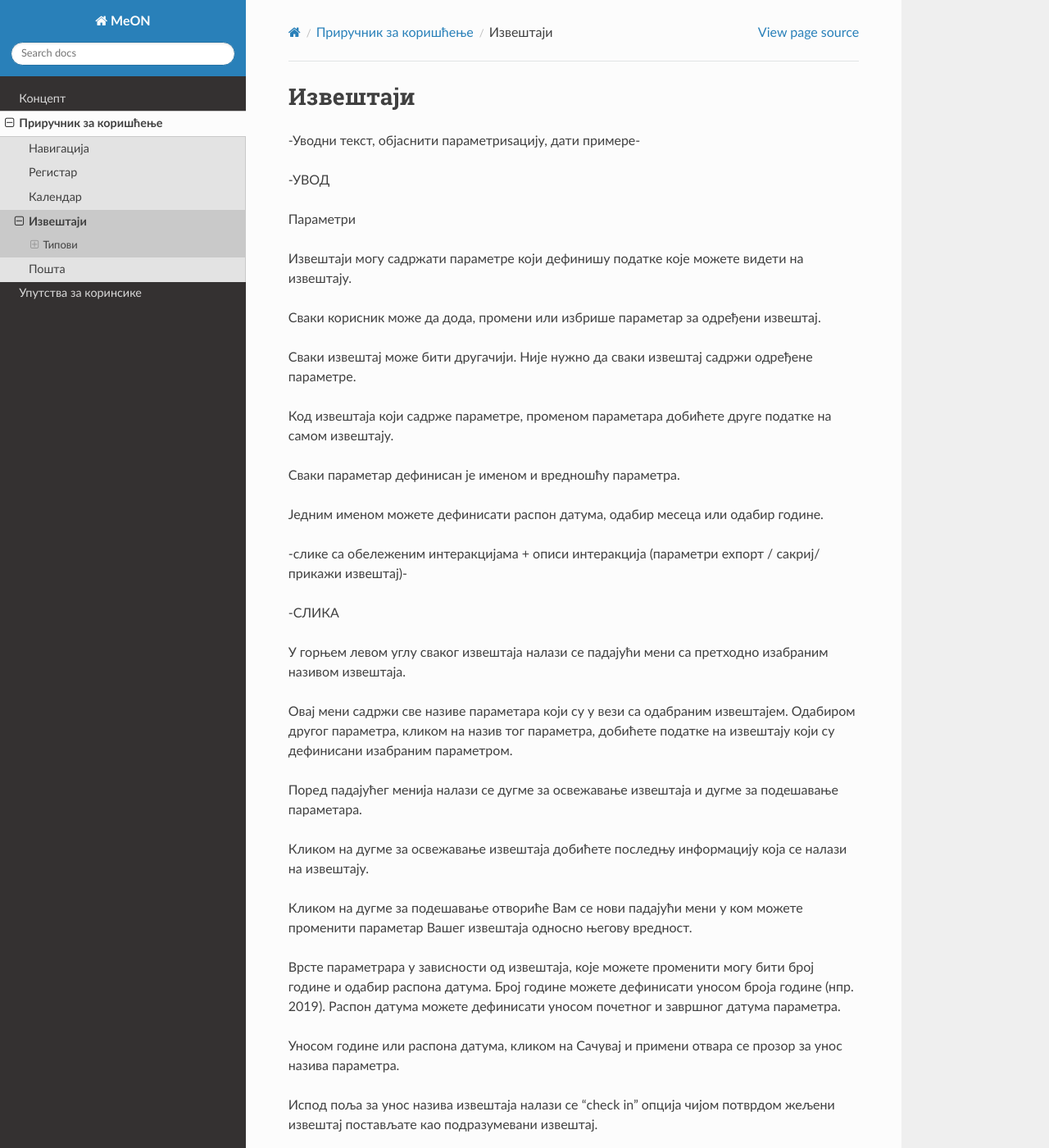
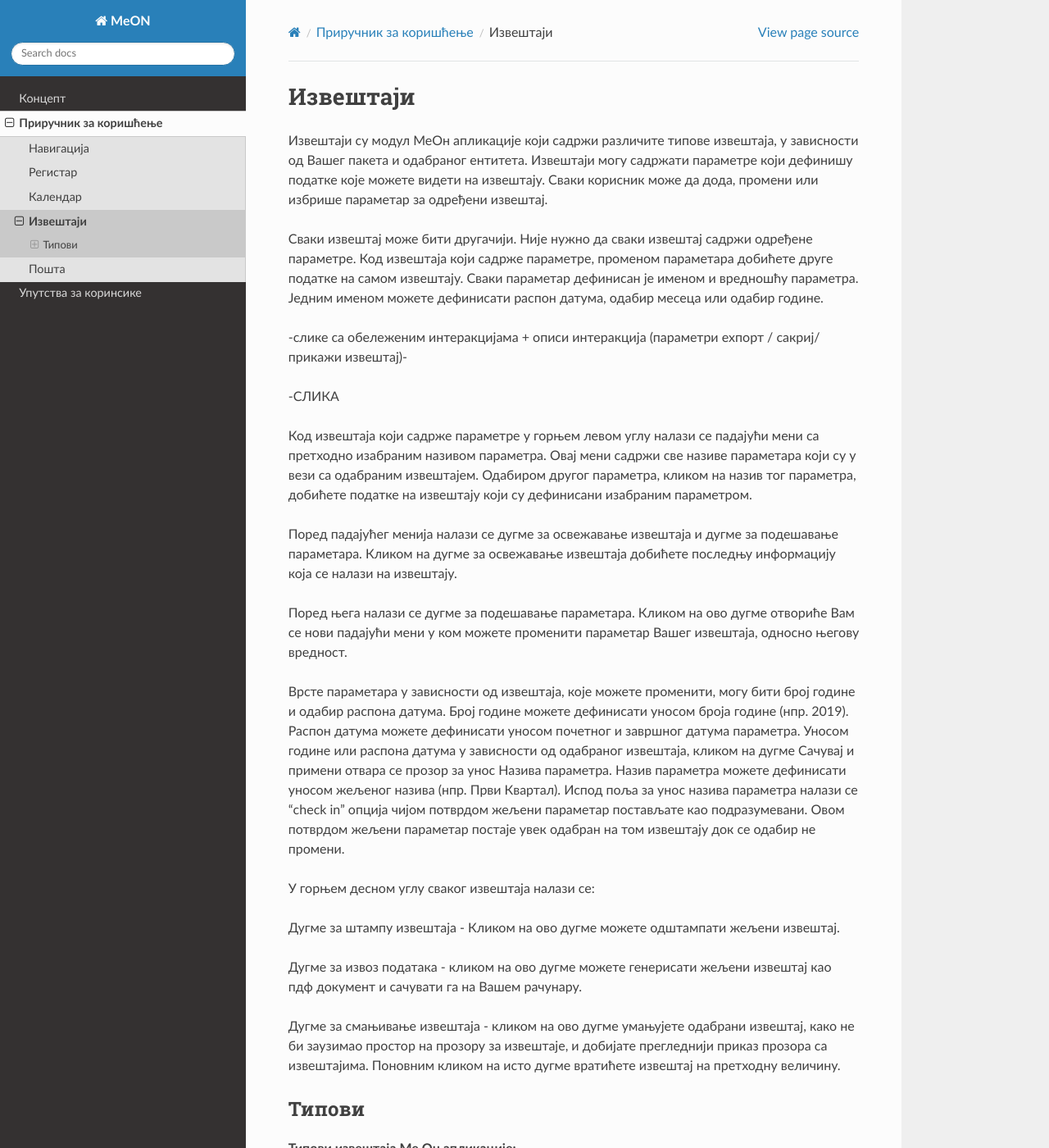
Before and after one commit to ismt-hub/MeON-Docs, a Sphinx documentation site: the page built from docs/prirucnik/izvestaji.rst, in a window 1280 px wide and 1400 px high. Shown: the whole window at 82% size. Built offline with Sphinx 7.4.7 and the Read the Docs theme 2.0.0, drawn with Linux system fonts in a browser that asks for light colours; some of the changed text lies outside the part shown.

Commit message:
Changes to Izvestaj.rst

```diff
--- a/docs/prirucnik/izvestaji.rst
+++ b/docs/prirucnik/izvestaji.rst
@@ -4,50 +4,23 @@
 Извештаји
 *********
 
+Извештаји су модул МеОн апликације који садржи различите типове извештаја, у зависности од Вашег пакета и одабраног ентитета.
+Извештаји могу садржати параметре који дефинишу податке које можете видети на извештају. Сваки корисник може да дода, промени или избрише параметар за одређени извештај.
 
--Уводни текст, објаснити параметриѕацију, дати примере-
-
--УВОД
-
-Параметри
-
-Извештаји могу садржати параметре који дефинишу податке које можете видети на извештају.
-
-Сваки корисник може да дода, промени или избрише параметар за одређени извештај.
-
-Сваки извештај може бити другачији. Није нужно да сваки извештај садржи одређене параметре.
-
-Код извештаја који садрже параметре, променом параметара добићете друге податке на самом извештају.
-
-Сваки параметар дефинисан је именом и вредношћу параметра.
-
-Једним именом можете дефинисати распон датума, одабир месеца или одабир године.
+Сваки извештај може бити другачији. Није нужно да сваки извештај садржи одређене параметре. Код извештаја који садрже параметре, променом параметара добићете друге податке на самом извештају. Сваки параметар дефинисан је именом и вредношћу параметра. Једним именом можете дефинисати распон датума, одабир месеца или одабир године.
 
 
 -слике са обележеним интеракцијама + описи интеракција (параметри еxпорт / сакриј/прикажи извештај)-
 
 -СЛИКА
 
+Код извештаја који садрже параметре у горњем левом углу налази се падајући мени са претходно изабраним називом параметра. Овај мени садржи све називе параметара који су у вези са одабраним извештајем. Одабиром другог параметра, кликом на назив тог параметра, добићете податке на извештају који су дефинисани изабраним параметром.
 
-У горњем левом углу сваког извештаја налази се падајући мени са претходно изабраним називом извештаја.
+Поред падајућег менија налази се дугме за освежавање извештаја и дугме за подешавање параметара. Кликом на дугме за освежавање извештаја добићете последњу информацију која се налази на извештају.
 
-Овај мени садржи све називе параметара који су у вези са одабраним извештајем. Одабиром другог параметра, кликом на назив тог параметра, добићете податке на извештају који су дефинисани изабраним параметром.
+Поред њега налази се дугме за подешавање параметара. Кликом на ово дугме отвориће Вам се нови падајући мени у ком можете променити параметар Вашег извештаја, односно његову вредност.
 
-Поред падајућег менија налази се дугме за освежавање извештаја и дугме за подешавање параметара.
-
-Кликом на дугме за освежавање извештаја добићете последњу информацију која се налази на извештају.
-
-Кликом на дугме за подешавање отвориће Вам се нови падајући мени у ком можете променити параметар Вашег извештаја односно његову вредност.
-
-Врсте параметрара у зависности од извештаја, које можете променити могу бити  број године и одабир распона датума. Број године можете дефинисати уносом броја године (нпр. 2019).
-Распон датума можете дефинисати уносом почетног и завршног датума параметра.
-
-Уносом године или распона датума, кликом на Сачувај и примени отвара се прозор за унос назива параметра.
-
-Испод поља за унос назива извештаја налази се “check in” опција чијом потврдом жељени извештај постављате као подразумевани извештај.
-
-Овом потврдом жељени параметар извештаја постаје увек одабран на том извештају док се одабир не промени.
-
+Врсте параметара у зависности од извештаја, које можете променити, могу бити број године и одабир распона датума. Број године можете дефинисати уносом броја године (нпр. 2019). Распон датума можете дефинисати уносом почетног и завршног датума параметра. Уносом године или распона датума у зависности од одабраног извештаја, кликом на дугме Сачувај и примени отвара се прозор за унос Назива параметра. Назив параметра можете дефинисати уносом жељеног назива (нпр. Први Квартал). Испод поља за унос назива параметра налази се “check in” опција чијом потврдом жељени параметар постављате као подразумевани. Овом потврдом жељени параметар постаје увек одабран на том извештају док се одабир не промени.
 
 У горњем десном углу сваког извештаја налази се:
 
```
